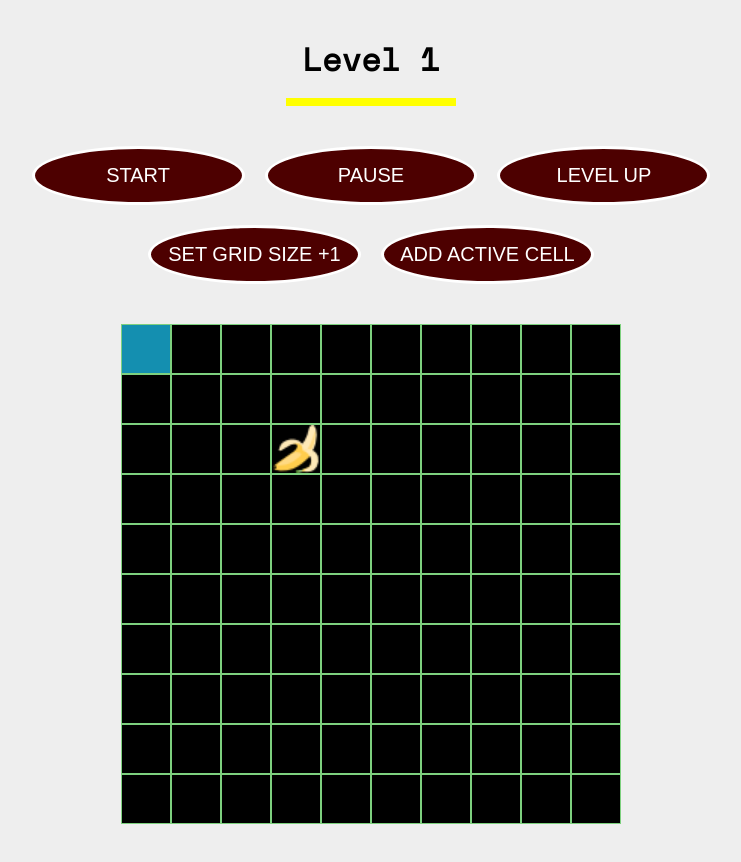
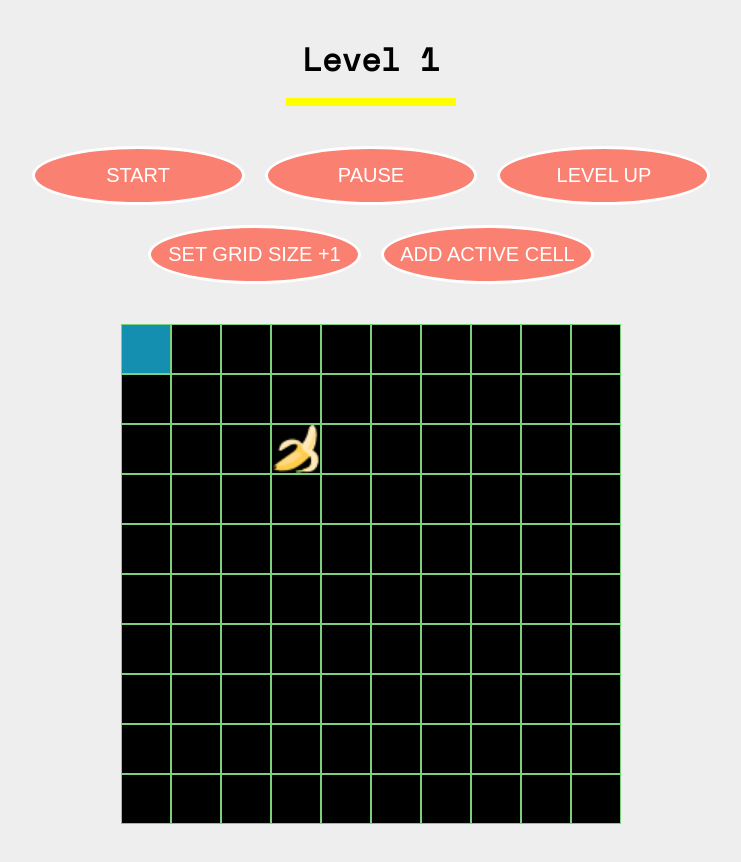
Before and after one commit to g-crow/sassy-monster-games, a React (Create React App) app: page / in a window 1280 px wide. Shown: the top 862 px of the page, without its empty margins (269-1010 px from the left). Built offline with nearby package versions, Linux system fonts and the light colour scheme.

Commit message:
Make the buttons salmon-colored.

```diff
--- a/src/App.css
+++ b/src/App.css
@@ -71,7 +71,7 @@ body {
   width: 25%;
   margin: 10px;
   font-size: 20px;
-  background-color: #4d0000;
+  background-color: salmon;
   color: white;
   border-radius: 50%;
   padding: 15px;
```
